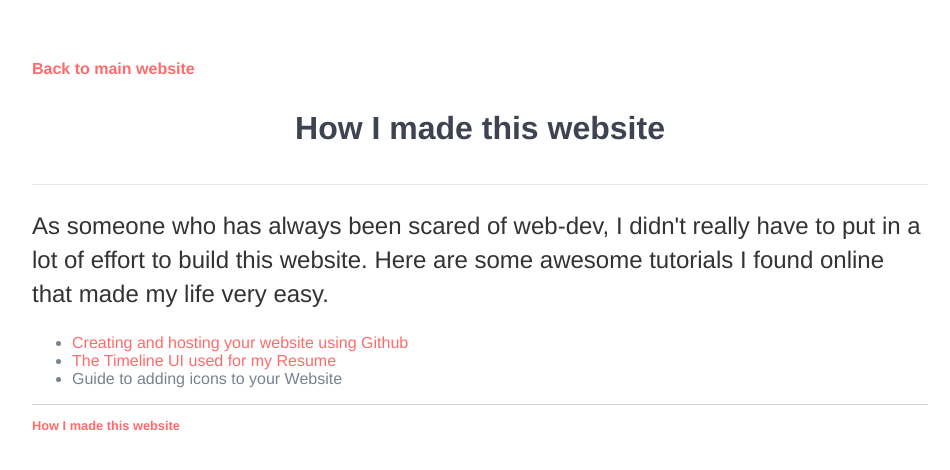
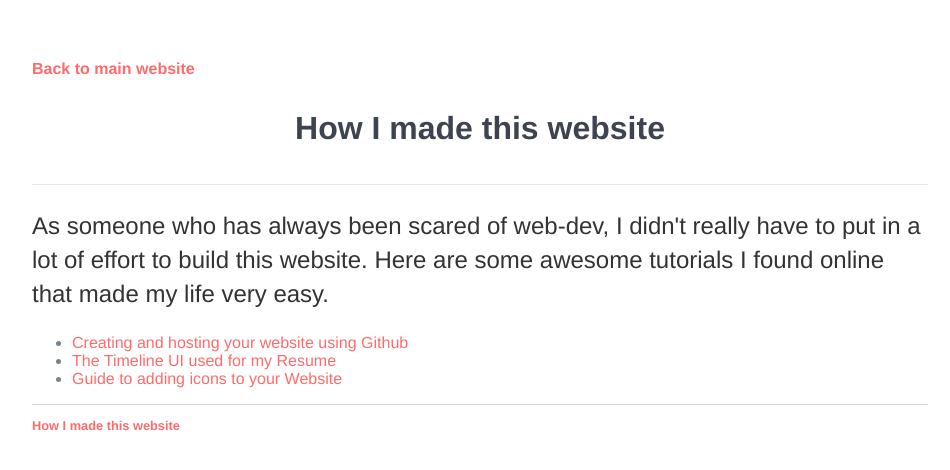
Before and after one commit to p-suneja/p-suneja.github.io, a Jekyll site: the page built from website/index.html, in a window 1280 px wide. Shown: the top 470 px of the page, without its empty margins (160-1110 px from the left). Built offline with Jekyll 4.4.1, drawn with Linux system fonts in a browser that asks for light colours; nearby versions of some CDN libraries.

Commit message:
Update index.html

```diff
--- a/website/index.html
+++ b/website/index.html
@@ -9,5 +9,5 @@ title: How I made this website
 	<ul>
     <li><a href="http://jmcglone.com/guides/github-pages/">Creating and hosting your website using Github</a> </li>
     <li><a href="https://codepen.io/brady_wright/pen/NNOvrW">The Timeline UI used for my Resume</a></li>
-	  <li><a href="https://www.solodev.com/blog/web-design/using-font-awesome-icons-with-your-website.stml"></a>Guide to adding icons to your Website</a></li>
+    <li><a href="https://www.solodev.com/blog/web-design/using-font-awesome-icons-with-your-website.stml">Guide to adding icons to your Website</a></li>
   </ul>
```
